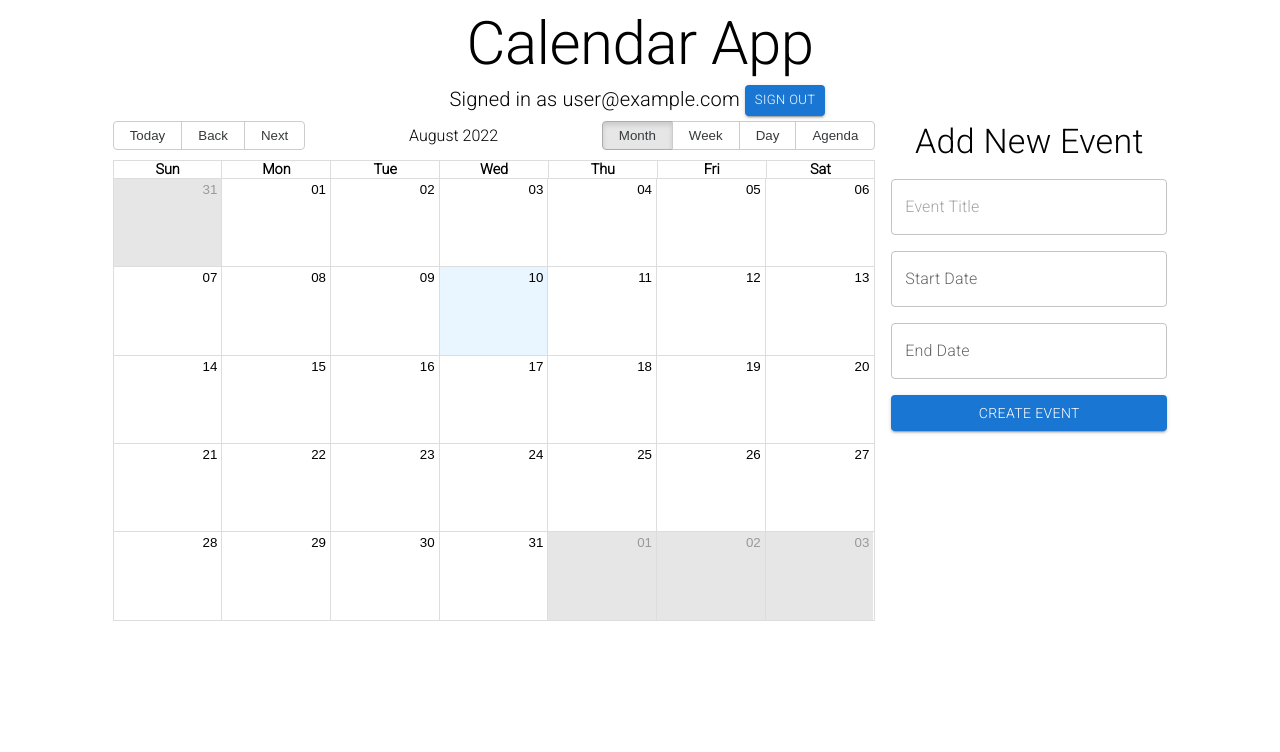
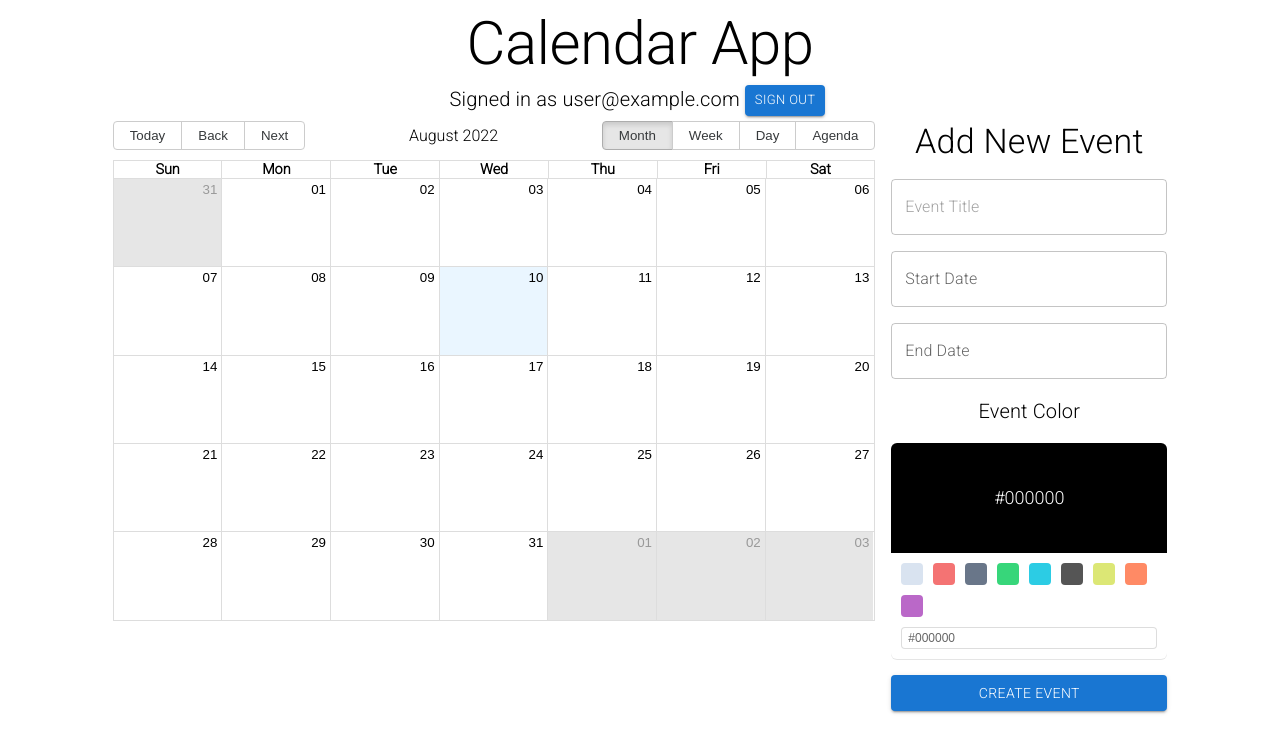
Before and after one commit to nvelinov1/calendar_app, a React (Create React App) app: page /calendar in a window 1280 px wide. Shown: the top 752 px of the page. Built offline with nearby package versions, Linux system fonts and the light colour scheme; no server answers; the database is empty; sample sign-in values are in the browser's storage.

Commit message:
added color picker for event form submission

```diff
--- a/package.json
+++ b/package.json
@@ -17,6 +17,7 @@
     "moment": "^2.29.4",
     "react": "^18.2.0",
     "react-big-calendar": "^1.5.0",
+    "react-color": "^2.19.3",
     "react-dom": "^18.2.0",
     "react-icons": "^4.4.0",
     "react-router-dom": "^6.3.0",
--- a/src/components/EventForm.js
+++ b/src/components/EventForm.js
@@ -5,21 +5,28 @@ import { Box, Stack, TextField, Button, Typography } from '@mui/material'
 import { uid } from 'uid'
 import { auth, db } from '../firebase'
 import { set, ref } from "firebase/database";
+import { BlockPicker } from 'react-color';
 
 export default function EventForm() {
-    const [NewEvent, setNewEvent] = useState({title: "", start: null, end: null})
+    const [NewEvent, setNewEvent] = useState({title: "", start: null, end: null, color: ""})
 
     const HandleSubmit = async(e) => {
       e.preventDefault()
+
+      if (NewEvent.title === "" || NewEvent.start === null || NewEvent.end === null) {
+        return alert("Please enter values for all form fields!")
+      }
+
       const uidd = uid();
       const db_event = {...NewEvent, id: uidd}
+      console.log(db_event)
       db_event.start = moment(db_event.start).unix()
       db_event.end = moment(db_event.end).unix()
       await set(ref(db, `/${auth.currentUser.uid}/${uidd}`), {
         event: db_event,
         uidd: uidd
       });
-      setNewEvent({title: "", start: null, end: null})
+      setNewEvent({title: "", start: null, end: null, color: ""})
     }
 
     return (
@@ -29,7 +36,9 @@ export default function EventForm() {
               <TextField id="outlined-basic" variant="outlined" type="text" placeholder="Event Title" value={NewEvent.title} onChange={(e) => setNewEvent({...NewEvent, title: e.target.value})} />
               <DatePicker value={NewEvent.start} text="Start Date" handleChange={(newValue) => {setNewEvent({...NewEvent, start: newValue.toDate()});}}/>
               <DatePicker value={NewEvent.end} text="End Date" handleChange={(newValue) => {setNewEvent({...NewEvent, end: newValue.toDate()});}}/>
-              <Button variant="contained" onClick={HandleSubmit}>Create Event</Button>
+              <Typography  align="center" variant="h6">Event Color</Typography>
+              <BlockPicker triangle="hide" width="100%" color={NewEvent.color} onChange={(color)=>setNewEvent({...NewEvent, color: color.hex})} />
+              <Button variant="contained" onClick={HandleSubmit} >Create Event</Button>
             </Stack>
           </Box>
   )
--- a/src/components/PopUp.js
+++ b/src/components/PopUp.js
@@ -36,6 +36,9 @@ export default function PopUp({ handleClose, openState, ClickedEvent }) {
             <Typography align="center" id="modal-modal-description" variant="h6">
               <strong>Event end:</strong> {moment(ClickedEvent.end).format('DD-MM-YYYY hh:mm A')}
             </Typography>
+            <Typography align="center" id="modal-modal-description" variant="h6">
+              <strong>Event color</strong> {ClickedEvent.color}
+            </Typography>
             <Typography align="center">
               <Button variant="contained" align="center" onClick={()=>onDelete()}>Delete Event</Button>
             </Typography>
--- a/src/screens/CreateAccount.js
+++ b/src/screens/CreateAccount.js
@@ -17,7 +17,7 @@ export default function CreateAccount() {
             navigate("/calendar");
           }
         });
-    }, []);
+    }, [navigate]);
 
     const onRegister = async () => {
         if (registerInfo.password !== registerInfo.confirm_password) {
--- a/src/screens/EventCalendar.js
+++ b/src/screens/EventCalendar.js
@@ -42,7 +42,7 @@ export default function EventCalendar() {
 
       }
     });
-  },[]);
+  },[navigate]);
 
   const handleEventClick = (event) => {
     setModalOpen(true)
@@ -69,6 +69,10 @@ export default function EventCalendar() {
           events={EventsList}
           style={{ height: 500 }}
           onSelectEvent={(e)=>handleEventClick(e)}
+          eventPropGetter={(event)=> {
+            const backgroundColor = event.color
+            return { style: { backgroundColor }}
+          }}
           />
         </Grid>
 
```
Also changed, not shown: 1 other file (tests, documents, lock files or other folders).
